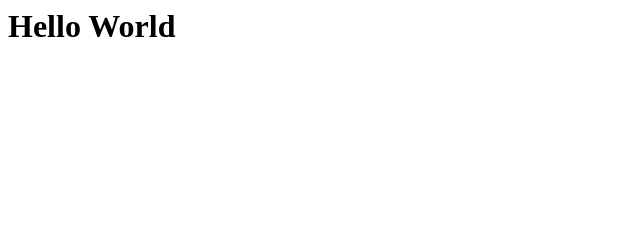
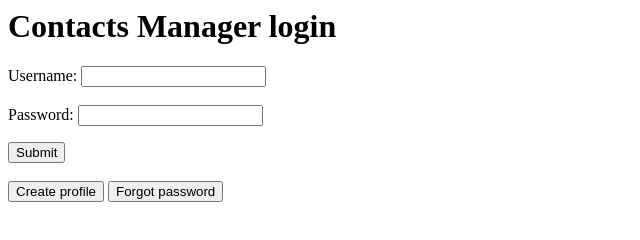
Before and after one commit to typow21/typow, a plain HTML site: page index.html in a window 1280 px wide. Shown: the whole page, without its empty margins (0-640 px from the left). Drawn offline with Linux system fonts and the light colour scheme.

Commit message:
Google sign in

```diff
--- a/index.html
+++ b/index.html
@@ -1,3 +1,23 @@
 <html>
-    <h1>Hello World</h1>
+    <body>
+        <div class = "log-form">
+            <script src="https://apis.google.com/js/platform.js" async defer></script>
+            <h1>Contacts Manager login</h1>
+            <form>
+                <label for = "user-name">Username:</label>
+                <input type = "text" id = "user-name">
+                <br>
+                <br>
+                <label for="password">Password:</label>
+                <input type= "text" id = "password">
+            </form>
+            <meta name="google-signin-client_id" content="874179489122-i58l9gta4cqrfkupu5ti4271am8oclu9.apps.googleusercontent.com">
+            <div class="g-signin2" data-onsuccess="onSignIn"></div>
+            <button type="submit" class = "button" onclick="window.location.href = './index.html'">Submit</button>
+            <br>
+            <br>
+            <button class = "button" onclick= "window.location.href = './create-profile.html'">Create profile</button>
+            <button class = "button" onclick= "window.location.href = './forgotpassword.html'">Forgot password</button>
+        </div>
+    </body>
 </html>
```
